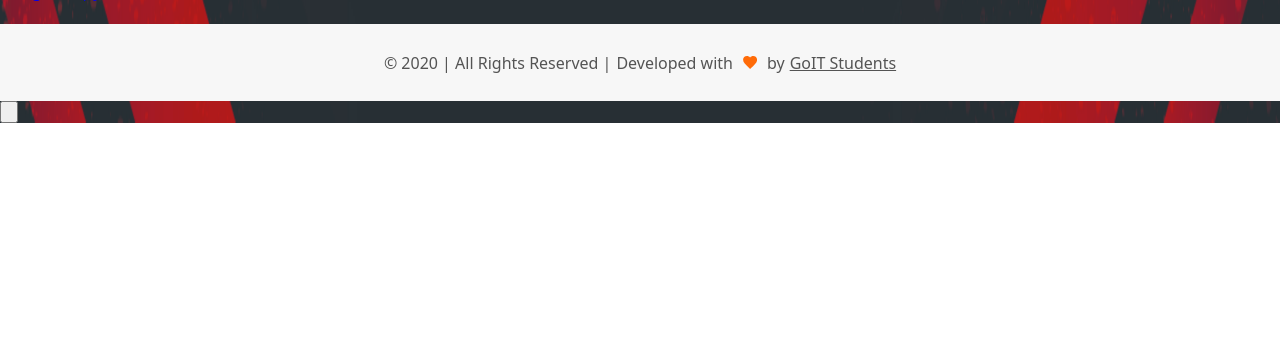
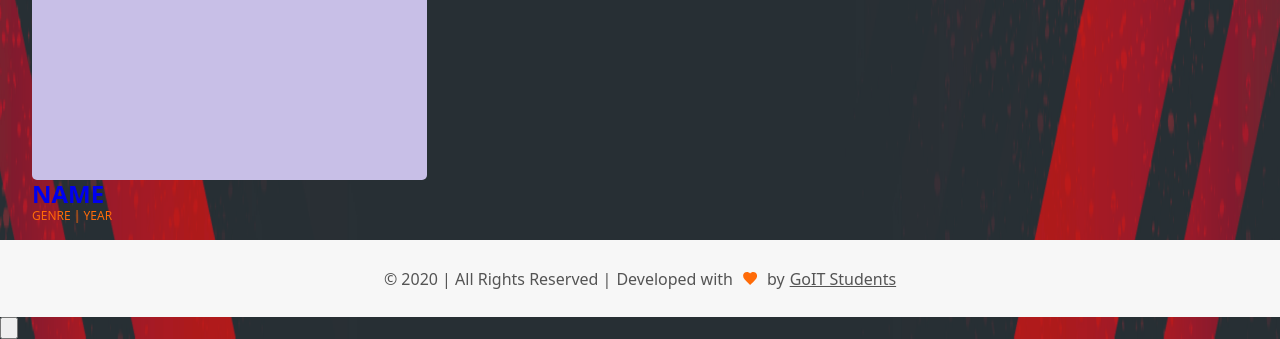
Before and after one commit to AndriiBogomolov/OwlDev-project-9, a website built with Parcel: page src/index.html in a window 1280 px wide. Shown: the part 633-972 px from the top of the page. Before the commit the page ends 800 px from the top, so only its background shows below. Built offline with nearby package versions, Linux system fonts and the light colour scheme; files whose address does not match are found by name.

Commit message:
udate card

```diff
--- a/src/partials/main.html
+++ b/src/partials/main.html
@@ -1,12 +1,12 @@
 <!-- main  -->
 <main>
+  <div class="container">
     <section class="section">
-        <div class="container">
             <ul class="card list">
                 <li class="card__item item">
                   <a class="card__link link" href="#" data-film-open>
                     <div class="card__thumb">
-                      <img
+                      <img class="card__img"
 
                         sizes="(min-width: 1200px) 370px, (min-width: 768px) 354px, (max-width: 767px) 450px, 100vw"
                         src="./images/card/no_poster.png"
@@ -15,12 +15,12 @@
                       />
                     </div>
                     <div class="card__meta">
-                      <h2 class="card__heading">NAME</h2>
-                      <p class="card__lead">genre | year</p>
+                      <h2 class="card__titel">NAME</h2>
+                      <p class="card__info">genre | year</p>
                     </div>
                   </a>
                 </li>
-        </div>
+       </ul>
     </section>
-
+     </div>
 </main>
--- a/src/sass/components/_main.scss
+++ b/src/sass/components/_main.scss
@@ -1,6 +1,53 @@
-
+.card {
+    margin-top: 20px;
+}
 .card__item {
     width: 280px;
     height: 438px;
 
+    @media screen and (min-width: 768px)  {
+        width: 336px;
+        height: 575px;
+    }
+
+    @media screen and (min-width: 1024px)  {
+        width: 395px;
+        height: 634px;
+    }
+    &:hover,
+    &:focus {
+      box-shadow: 0px 1px 1px rgba(0, 0, 0, 0.12), 0px 4px 4px rgba(0, 0, 0, 0.06),
+        1px 4px 6px rgba(0, 0, 0, 0.16);
+      border-radius: 5px;
+    }
 }
+
+.card__img {
+    width: 280px;
+    height: 402px;
+    border-radius: 5px;
+
+    @media screen and (min-width: 768px)  {
+        width: 336px;
+        height: 455px;
+    }
+
+    @media screen and (min-width: 1024px)  {
+        width: 395px;
+        height: 574px;
+    }
+}
+
+.card__title {
+    font-size: 12px;
+    line-height: 1.3;
+    text-transform: uppercase;
+    color: var(--black);
+}
+
+.card__info {
+    font-size: 12px;
+    line-height: 1.3;
+    text-transform: uppercase;
+    color: var(--header-line-and-numbers);
+}
```
Also changed, not shown: src/index.js (line endings or trailing spaces).
